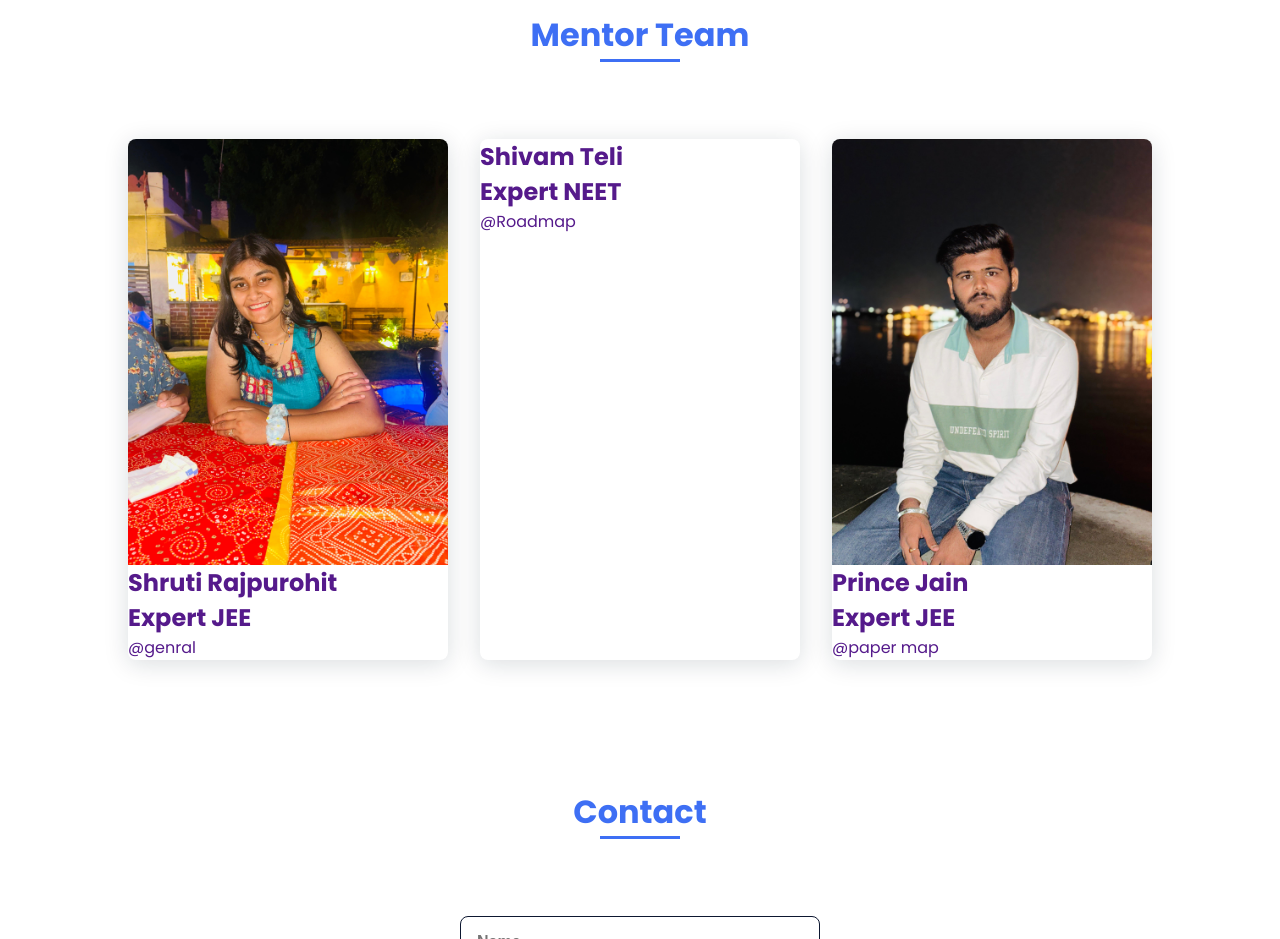
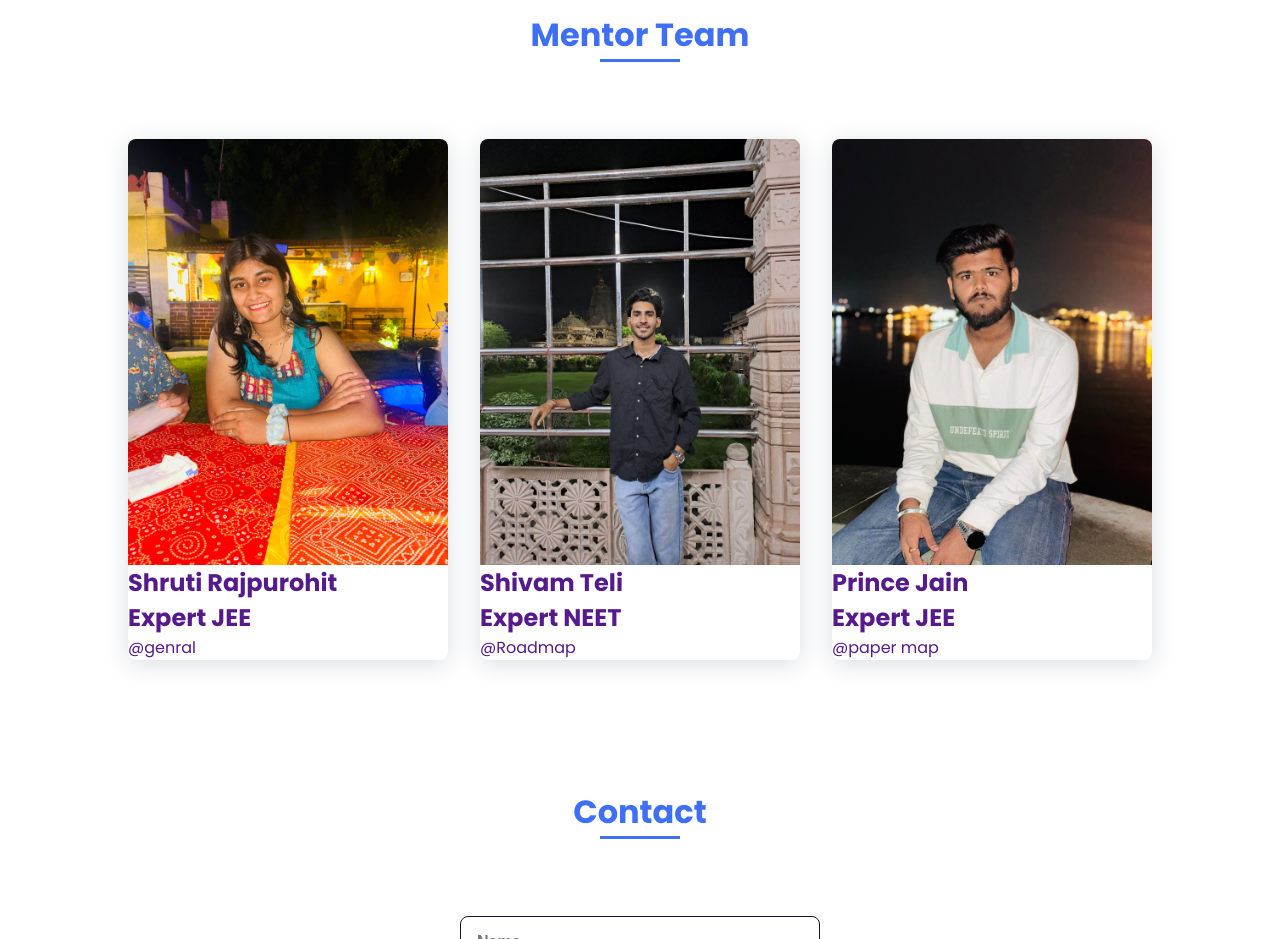
Before and after one commit to Aditya012004/acclaim, a plain HTML site: page index.html in a window 1280 px wide. Shown: the part 2720-3659 px from the top of the page. Drawn offline with nearby package versions, Linux system fonts and the light colour scheme.

Commit message:
Update index.html

```diff
--- a/index.html
+++ b/index.html
@@ -182,7 +182,7 @@
                     </a>
 
                     <a href="" class="work__img">
-                        <img src="shivam bhai.jpg" alt="">
+                        <img src="shivam bhaii.jpg" alt="">
                         <div>
                             <h2 class="herder-h3">Shivam Teli<br>Expert NEET</h2>
                             <p class="about__text">@Roadmap</p>
```
